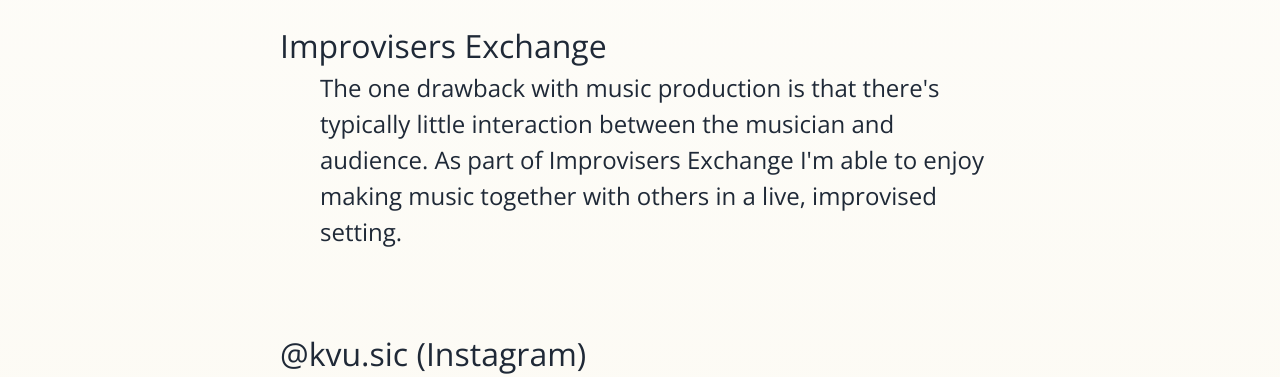
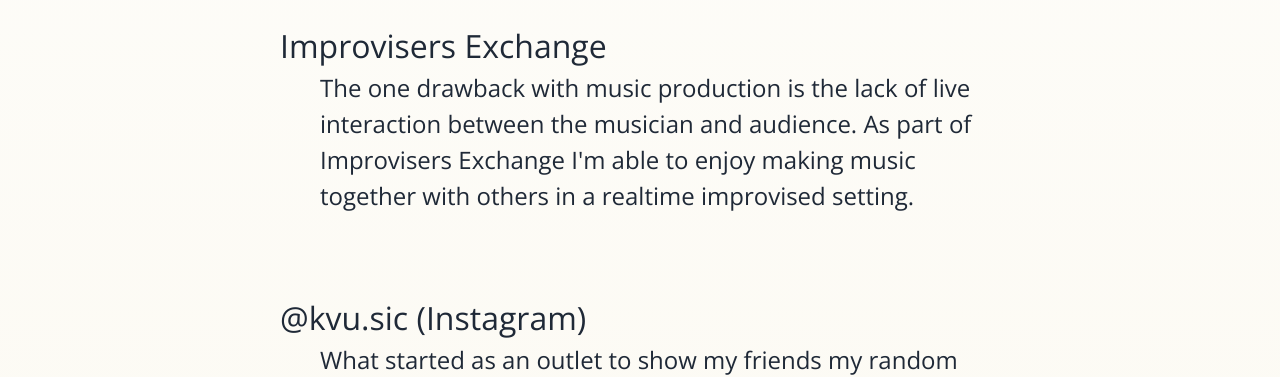
Before and after one commit to 03kkim/kyusite, a Next.js app: page /music in a window 1280 px wide. Shown: the part 1086-1463 px from the top of the page. Built offline with nearby package versions, Linux system fonts and the light colour scheme.

Commit message:
Fix errors

```diff
--- a/pages/music.js
+++ b/pages/music.js
@@ -17,23 +17,23 @@
         <div className="pt-10 text-[32px]">HIDEOUT</div>
         <div className="pl-10 pb-10 text-[24px]">
           HIDEOUT is a student music group at UIUC focused on creating hip hop
-          music and pushing a positive narrative about hip hop culture. As a
-          vice president, I help to plan the direction of our weekly
-          get-togethers, social events 24-hour lock-ins, album releases, and
-          performances! I also produce instrumentals for our songs and provide
-          piano recordings for other producers. Check out our projects:
+          music and pushing a positive narrative about hip hop culture. As the
+          secretary, I organize our weekly admin meetings and help plan social
+          events, 24-hour lock-ins, album releases, and performances! I also
+          produce instrumentals for our songs and provide piano tracks for other
+          producers. Check out our projects:
           <div className="grid grid-cols-2 place-items-center pt-5">
             <iframe
               className="h-[380px] w-full px-4"
               src="https://open.spotify.com/embed/album/0IaYzjqphpIvDHuls1nrjn?utm_source=generator&theme=0"
-              allowfullscreen=""
+              allowFullScreen=""
               allow="autoplay; clipboard-write; encrypted-media; fullscreen; picture-in-picture"
               loading="lazy"
             ></iframe>
             <iframe
               className="h-[380px] w-full px-4"
               src="https://open.spotify.com/embed/album/1TQjZkUy8CYTlgd5U9ZM2h?utm_source=generator&theme=0"
-              allowfullscreen=""
+              allowFullScreen=""
               allow="autoplay; clipboard-write; encrypted-media; fullscreen; picture-in-picture"
               loading="lazy"
             ></iframe>
@@ -42,10 +42,10 @@
 
         <div className="pt-10 text-[32px]">Improvisers Exchange</div>
         <div className="pl-10 pb-10 text-[24px]">
-          The one drawback with music production is that there&apos;s typically
-          little interaction between the musician and audience. As part of
-          Improvisers Exchange I&apos;m able to enjoy making music together with
-          others in a live, improvised setting.
+          The one drawback with music production is the lack of live interaction
+          between the musician and audience. As part of Improvisers Exchange
+          I&apos;m able to enjoy making music together with others in a realtime
+          improvised setting.
         </div>
         <div className="pt-10 text-[32px]">@kvu.sic (Instagram)</div>
         <div className="pl-10 pb-10 text-[24px]">
```
